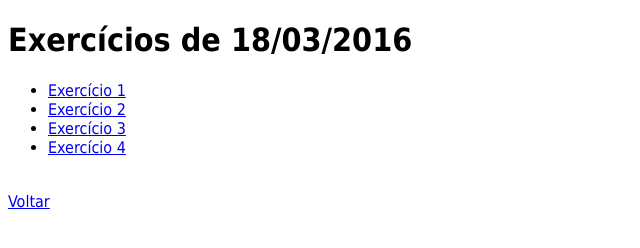
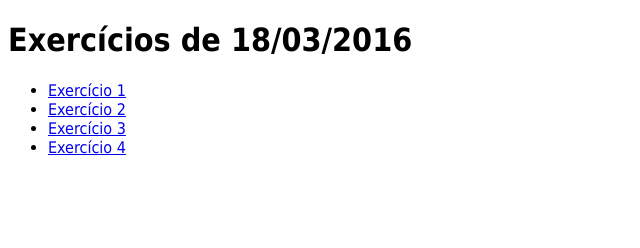
Before and after one commit to juseriel/juseriel.github.io, a plain HTML site: page index.html in a window 1280 px wide. Shown: the full height of the page, 0-640 px from the left. Drawn offline with Linux system fonts and the light colour scheme.

Commit message:
Added files via upload

```diff
--- a/index.html
+++ b/index.html
@@ -13,7 +13,5 @@
 			<li><a href="exer3.html">Exercício 3</a><br/></li>
 			<li><a href="exer4.html">Exercício 4</a><br/></li>
 		</ul>
-		<br/>
-		<a href="../index.html">Voltar</a>
 	</body>
 </html>
```
